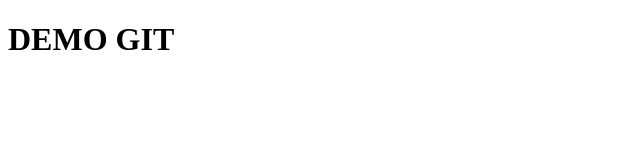
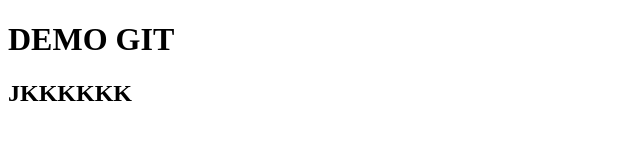
Before and after one commit to duongtuanphuong/DemoGit, a plain HTML site: page index.html in a window 1280 px wide. Shown: the whole page, without its empty margins (0-640 px from the left). Drawn offline with Linux system fonts and the light colour scheme.

Commit message:
commit lan 2

```diff
--- a/index.html
+++ b/index.html
@@ -8,5 +8,6 @@
 </head>
 <body>
     <h1>DEMO GIT</h1>
+    <h2>JKKKKKK</h2>
 </body>
 </html>
```
